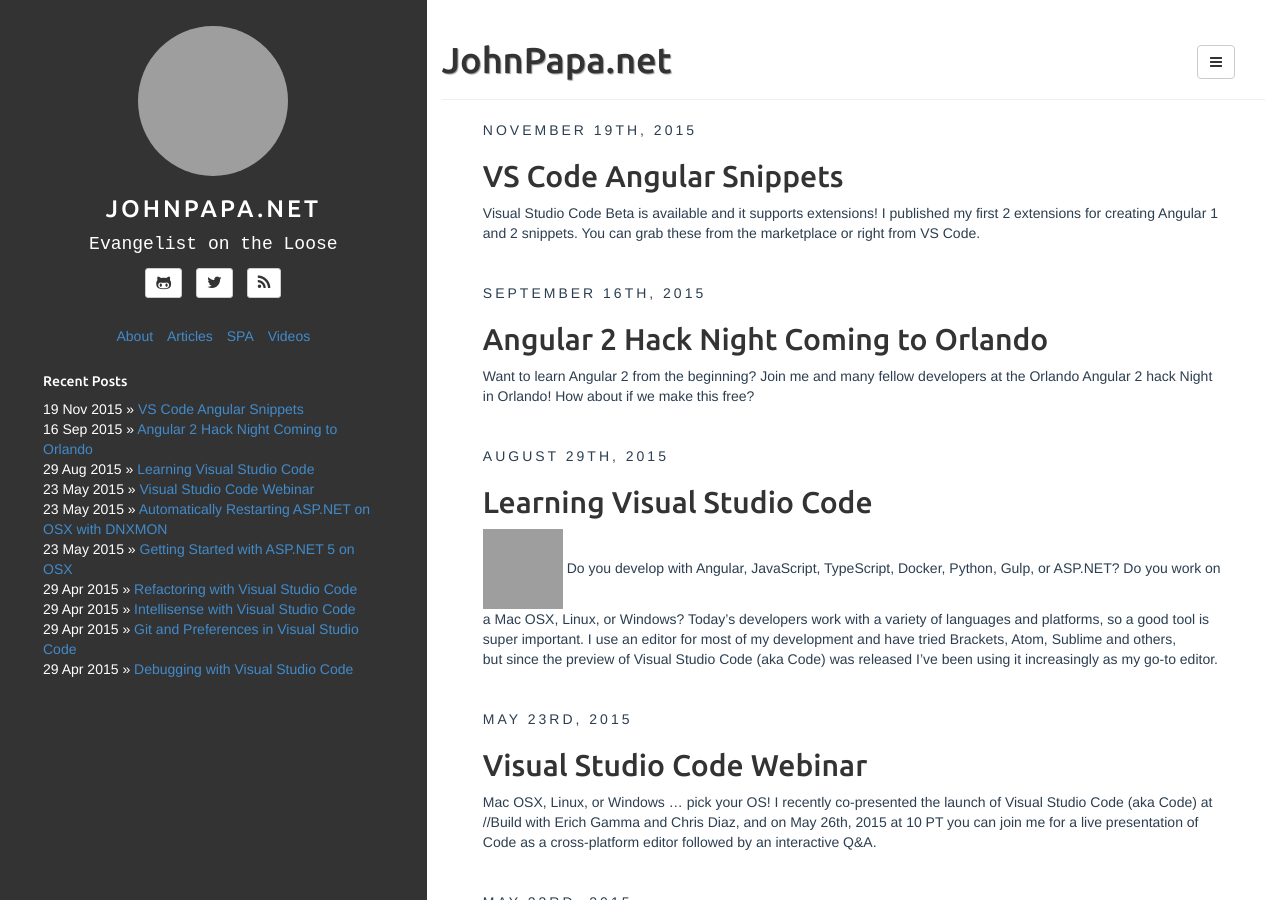
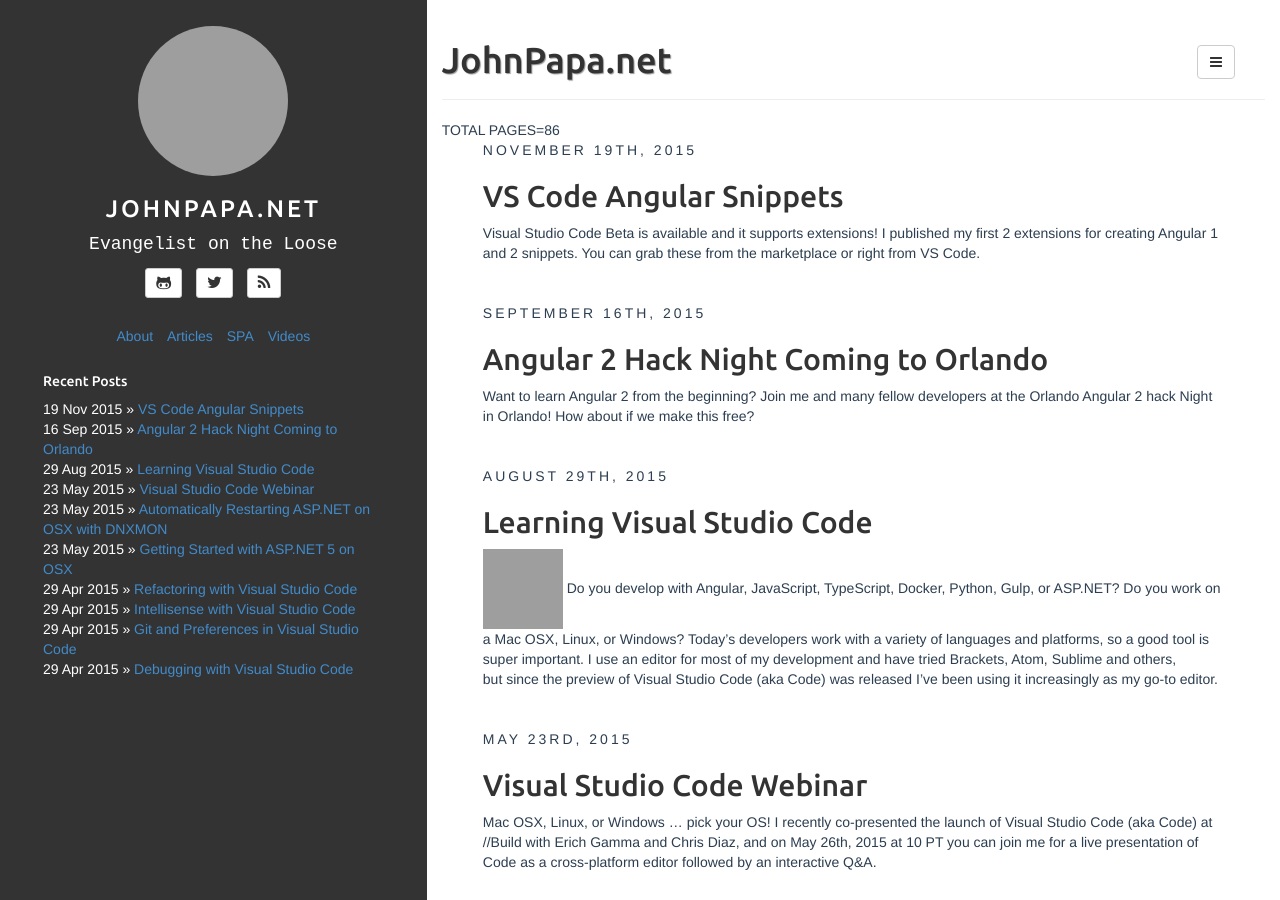
Before and after one commit to sukhdev22/johnpapa.github.io, a Jekyll site: the page built from index.html, in a window 1280 px wide and 900 px high. Built offline with Jekyll 4.4.1, drawn with Linux system fonts in a browser that asks for light colours; the list of posts is cut into pages by our own code; grey boxes are pictures that could not be loaded.

Commit message:
testing home page

```diff
--- a/index.html
+++ b/index.html
@@ -3,6 +3,8 @@
 tagline:
 ---
 
+TOTAL PAGES={{ paginator.total_pages }}
+<br/>
 {% for post in paginator.posts %}
 
 <article class="home">
```
